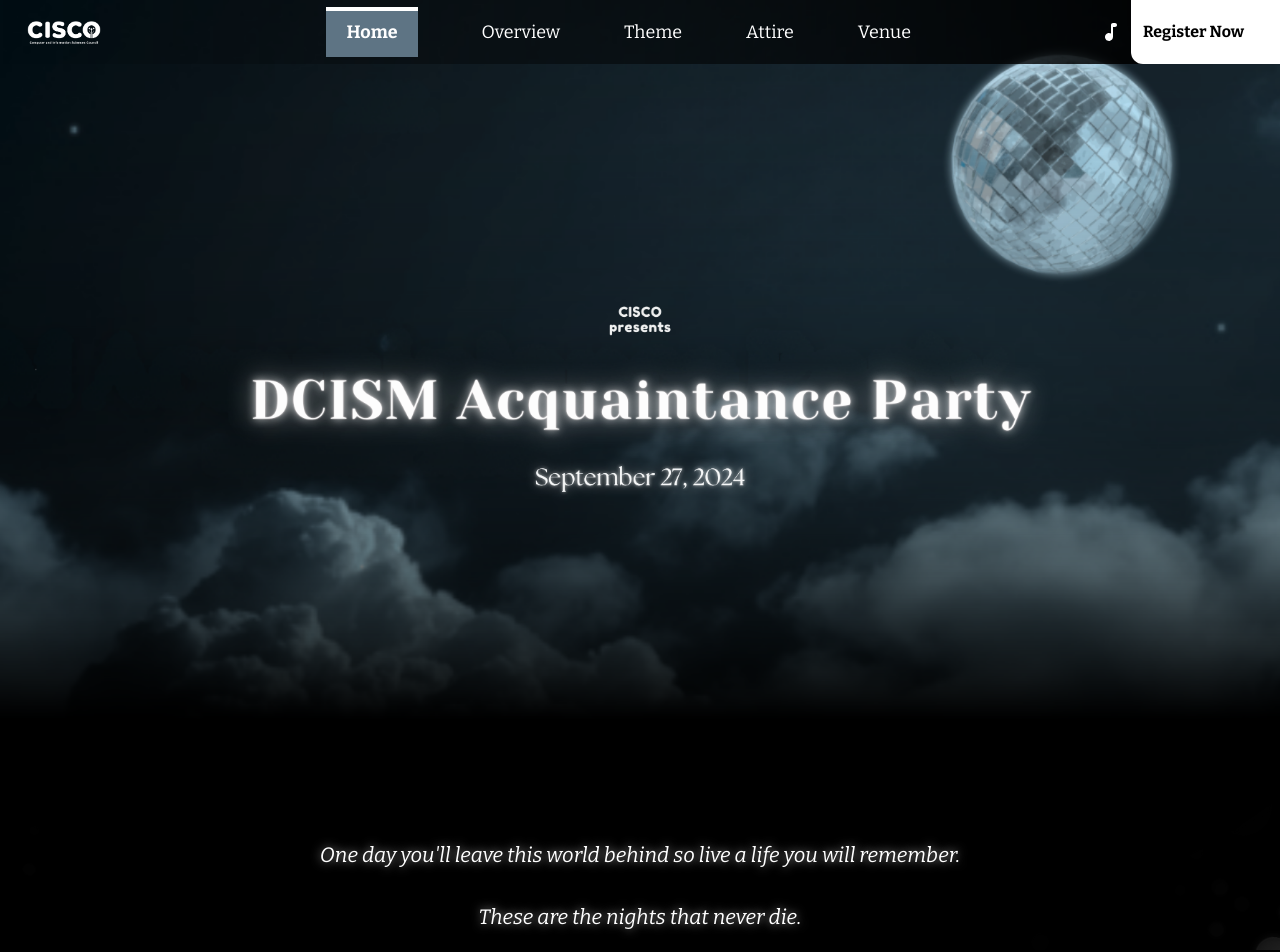
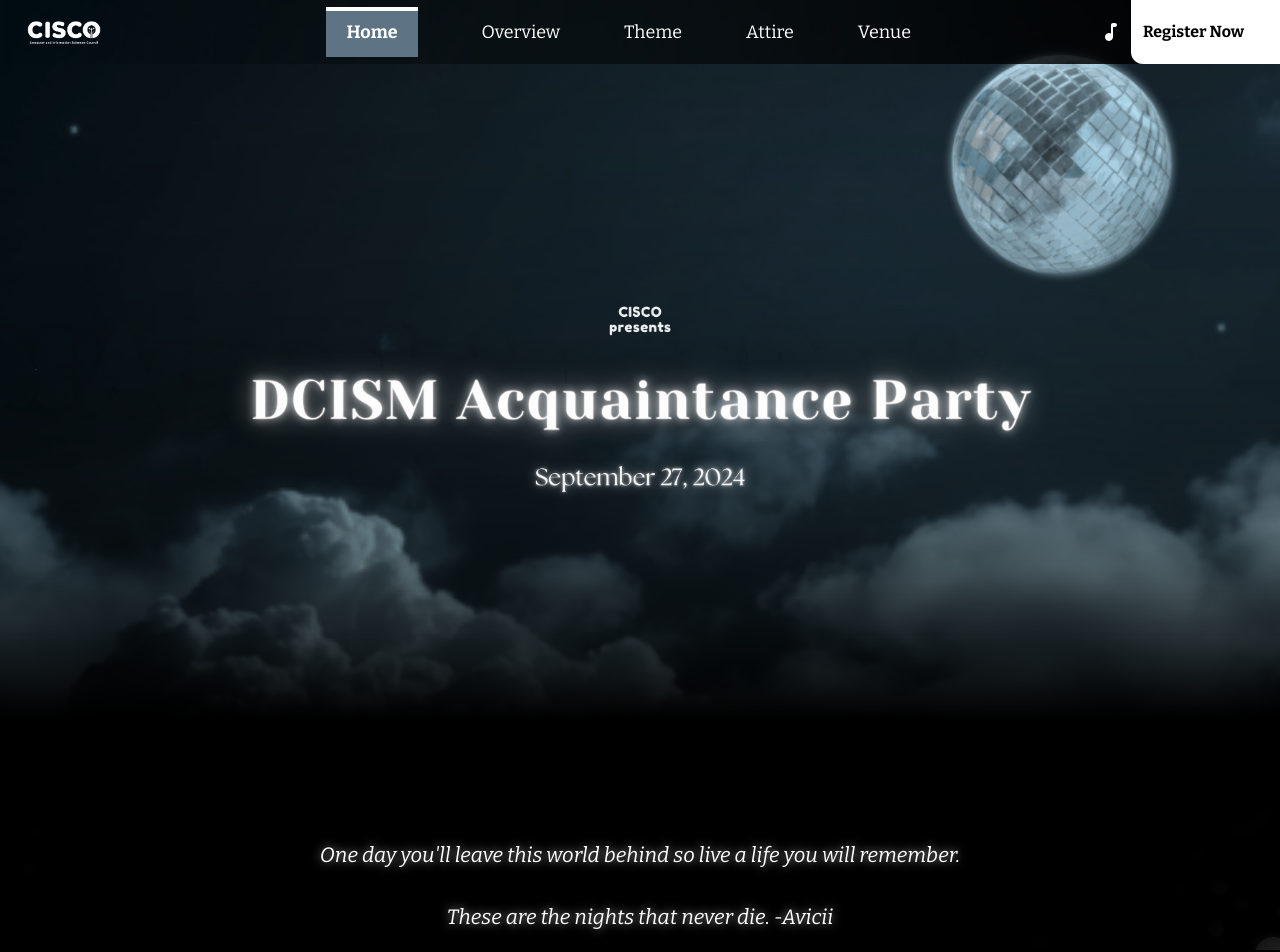
Before and after one commit to baristabarita/dcism-disco, a React (Vite) app: page / in a window 1280 px wide. Shown: the top 952 px of the page. Built offline with nearby package versions, Linux system fonts and the light colour scheme.

Commit message:
[CHORE] Added text to PostBanner, Removed unused bgmusic variable in Navbar

```diff
--- a/src/components/navbar/navbar.tsx
+++ b/src/components/navbar/navbar.tsx
@@ -13,7 +13,6 @@ import { TbMusicOff } from "react-icons/tb";
 import { FaLocationDot, FaMusic } from "react-icons/fa6";
 import bgmusic1 from "../../assets/music/bgmusic1.mp3";
 import bgmusic2 from "../../assets/music/bgmusic2.mp3";
-import bgmusic3 from "../../assets/music/bgmusic1.mp3";
 import ciscoLogo from "../../assets/images/full_logo.png";
 
 const Navbar: React.FC = () => {
@@ -28,7 +27,7 @@ const Navbar: React.FC = () => {
   ];
   const [playMusic, setPlayMusic] = useState(true); // defines the state for the music player
   const [currentTrack, setCurrentTrack] = useState(0); // defines the state for the current track
-  const musicUrls: string[] = [bgmusic1, bgmusic2, bgmusic3];
+  const musicUrls: string[] = [bgmusic1, bgmusic2];
 
   //for mobile view
   const [showSidebar, setShowSidebar] = useState(false);
--- a/src/components/postbanner/postbanner.tsx
+++ b/src/components/postbanner/postbanner.tsx
@@ -8,7 +8,7 @@ const PostBanner: React.FC = () => {
             One day you'll leave this world behind so live a life you will remember.
             <br/>
             <br/>
-            These are the nights that never die.
+            These are the nights that never die. -Avicii
             </span>
           </div>
     </div>
```
